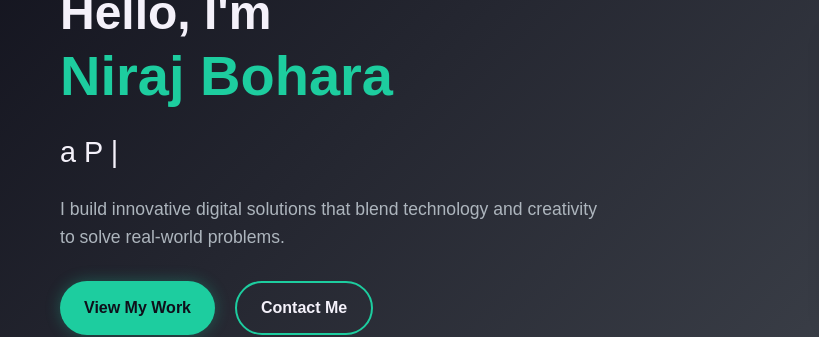
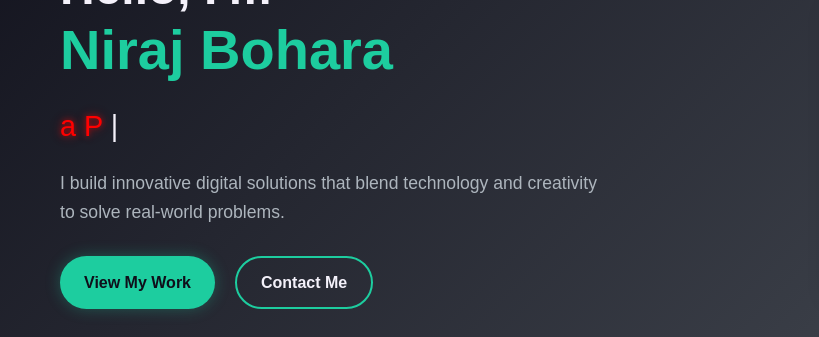
Before and after one commit to maver1ck02/Niraj-website, a plain HTML site: page index.html in a window 1280 px wide. Shown: the part 246-583 px from the top of the page, 0-819 px from the left. Drawn offline with nearby package versions, Linux system fonts and the light colour scheme.

Commit message:
my website

```diff
--- a/css/animations.css
+++ b/css/animations.css
@@ -155,3 +155,12 @@
         opacity: 1 !important;
     }
 }
+
+/* Red typing text with glow */
+.typing-text .text {
+    color: #ff0000;
+    text-shadow:
+        0 0 5px rgba(255, 0, 0, 0.5),
+        0 0 10px rgba(255, 0, 0, 0.3),
+        0 0 15px rgba(255, 0, 0, 0.2);
+}
--- a/index.html
+++ b/index.html
@@ -4,10 +4,9 @@
 <head>
     <meta charset="UTF-8">
     <meta name="viewport" content="width=device-width, initial-scale=1.0">
-    <title>Niraj Bohara</title>
+    <title>Niraj Bohara | Portfolio</title>
     <meta name="description" content="Creative Portfolio of Niraj Bohara - Developer & AI Specialist">
-    <link rel="stylesheet" href="css/styles.css ">
->>>>>>> Stashed changes
+    <link rel="stylesheet" href="css/style.css">
     <link rel="stylesheet" href="css/animations.css">
     <link rel="stylesheet" href="https://cdnjs.cloudflare.com/ajax/libs/font-awesome/6.4.0/css/all.min.css">
     <link href="https://fonts.googleapis.com/css2?family=Inter:wght@300;400;500;600;700&display=swap" rel="stylesheet">
@@ -595,7 +594,7 @@
     <!-- Scripts -->
     <script src="https://cdnjs.cloudflare.com/ajax/libs/gsap/3.12.5/gsap.min.js"></script>
     <script src="https://cdnjs.cloudflare.com/ajax/libs/gsap/3.12.5/ScrollTrigger.min.js"></script>
-    <script src="js/script.js"></script>
+    <script src="js/main.js"></script>
+</body>
 
-</body>
 </html>
--- a/js/script.js
+++ b/js/main.js
@@ -1,4 +1,3 @@
-
 // DOM Elements
 const preloader = document.querySelector('.preloader');
 const header = document.querySelector('.header');
```
Also changed, not shown: css/style.css (renamed from css/styles.css), images/machine.png (added), images/password-strength.jpg (deleted), 3 other files.
